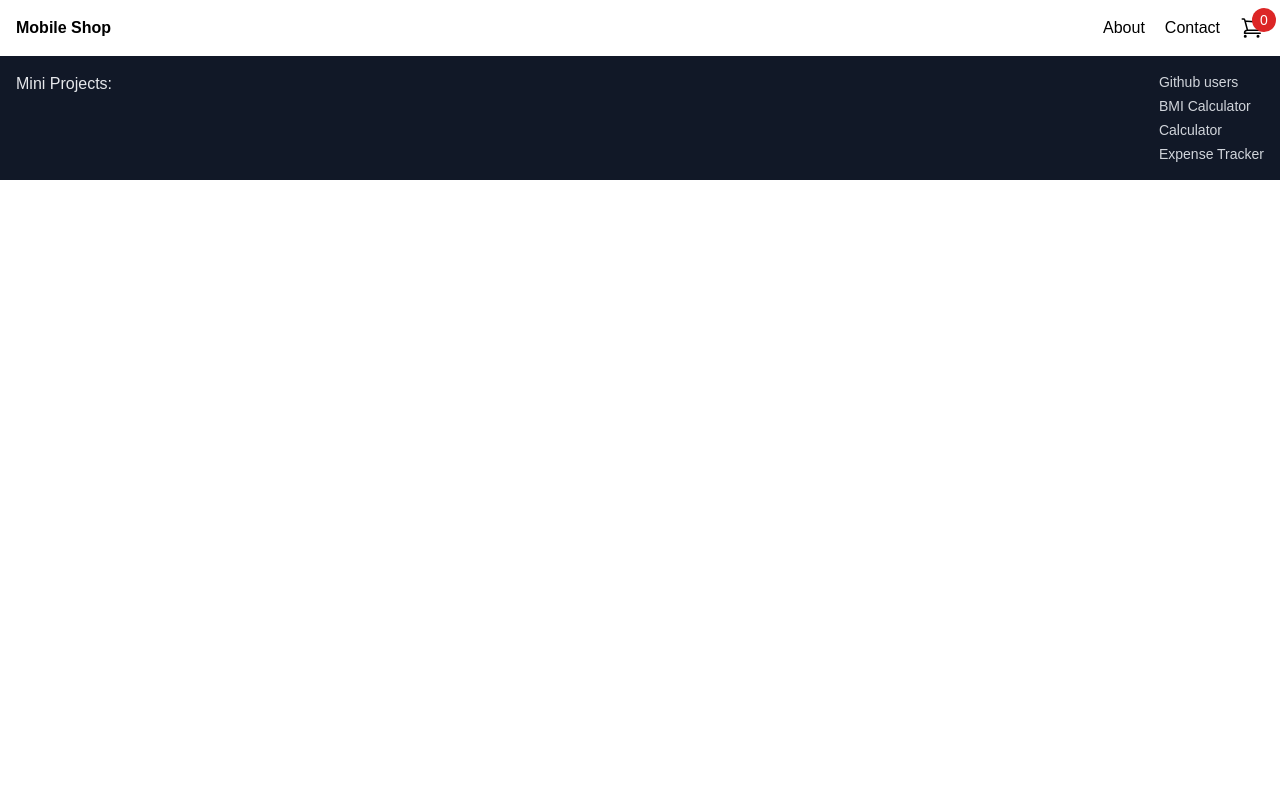
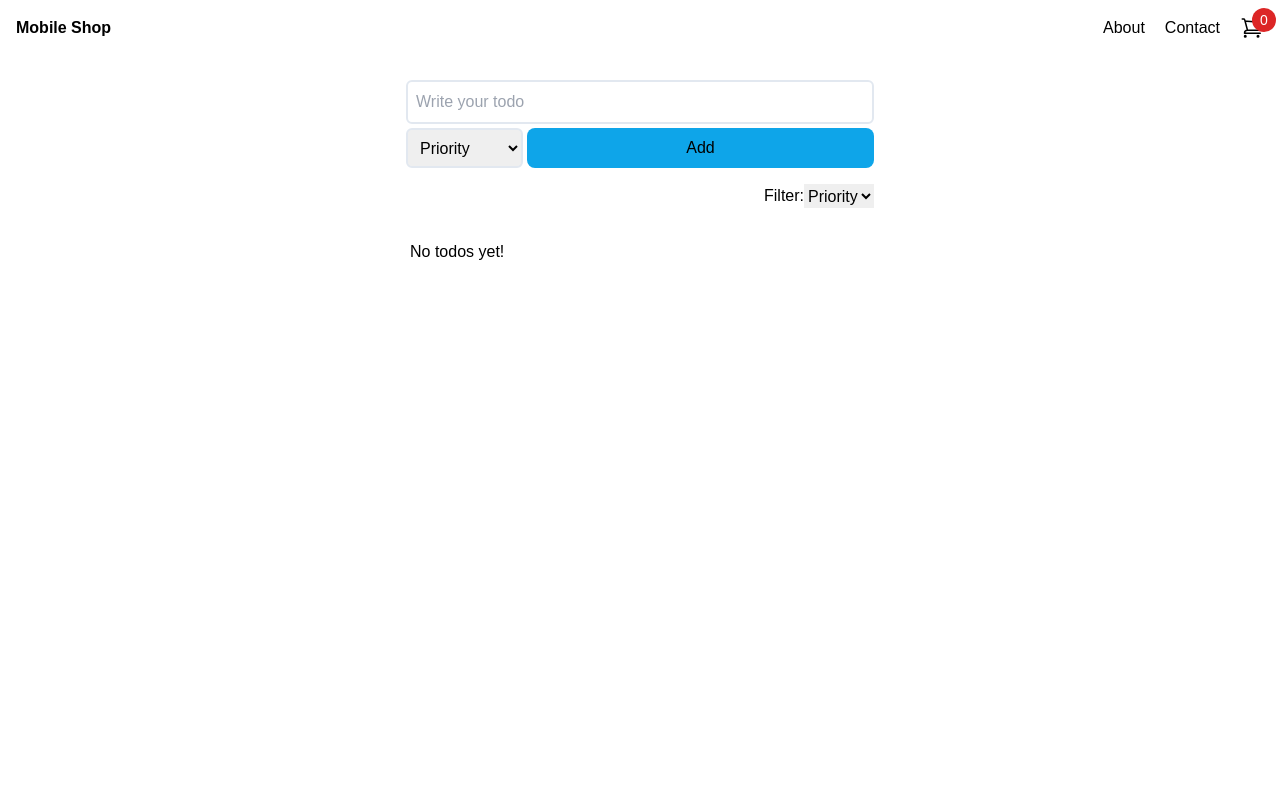
Before and after one commit to tilakjain619/First-React-App, a React (Vite) app: page /todo in a window 1280 px wide. Shown: the top 800 px of the page. Built offline with nearby package versions, Linux system fonts and the light colour scheme.

Commit message:
Create Todo app using useState and useEffect

```diff
--- a/src/App.jsx
+++ b/src/App.jsx
@@ -11,6 +11,7 @@ import Calculator from './Calculator'
 import BMICalculator from './BMICalculator'
 import ExpenseTracker from './ExpenseTracker'
 import Cart from './Cart'
+import TodoApp from './TodoApp'
 const App = () => {
 
   const [cart, setCart] = useState([]);
@@ -63,6 +64,7 @@ const App = () => {
           <Route path="/bmi-calculator" element={<BMICalculator/>}></Route>
           <Route path="/calculator" element={<Calculator/>}></Route>
           <Route path="/expense-tracker" element={<ExpenseTracker/>}></Route>
+          <Route path="/todo" element={<TodoApp/>}></Route>
         </Routes>
       )}
       {warning && <div className='px-4 py-3 bg-red-600 m-2 rounded-md text-gray-200 fixed z-10 top-4 right-4'><span>ℹ️</span> Item is already present</div>}
--- a/src/Footer.jsx
+++ b/src/Footer.jsx
@@ -12,6 +12,7 @@ const Footer = () => {
             <li><Link to="/bmi-calculator">BMI Calculator</Link></li>
             <li><Link to="/calculator">Calculator</Link></li>
             <li><Link to="/expense-tracker">Expense Tracker</Link></li>
+            <li><Link to="/todo">Todo App</Link></li>
         </ul>
    </footer>
   )
--- /dev/null
+++ b/src/TodoApp.jsx
@@ -0,0 +1,86 @@
+import React, { useEffect, useState } from 'react'
+
+const TodoApp = () => {
+  const [input, setInput] = useState("");
+  const [priority, setPriority] = useState("");
+  const [filter, setFilter] = useState("");
+  const [todos, setTodos] = useState([]);
+
+  const handleInput = (e) => {
+    setInput(e.target.value);
+  }
+  let newTodo;
+  const handleSubmit = (e) => {
+    e.preventDefault();
+    let id = todos.length - 1;
+    newTodo = {
+      "id": id + 1,
+      "task": input,
+      "priority": priority
+    }
+    setTodos([...todos, newTodo]);
+    setInput("");
+    setPriority("");
+  }
+  const handleDelete = (id) => {
+    const arr = todos.filter((todo) => todo.id !== id);
+    setTodos(arr);
+  }
+
+  function handlePriority(e) {
+    setPriority(e.target.value);
+  }
+  useEffect(()=>{
+    if(filter === 'high'){
+      setTodos(todos.sort((a, b) => b.priority.localeCompare(a.priority)));
+    }
+    else if(filter === 'low'){
+      setTodos(todos.sort((a, b) => a.priority.localeCompare(b.priority)));
+    }
+    else{
+      return;
+    }
+  }, [filter])
+  function handleFilter(e){
+    setFilter(e.target.value);
+  }
+  return (
+    <div className='min-h-screen'>
+      <div className='px-4 py-6 max-w-[500px] w-full mx-auto'>
+        <form className='flex gap-1 flex-wrap justify-center w-full'>
+          <input className='text-gray-700 w-full border-2 border-slate-200 px-2 py-2 rounded-md' required onChange={handleInput} type="text" placeholder='Write your todo' value={input} />
+          <select name='priority' className='border-2 w-1/4 border-slate-200 px-2 py-2 rounded-md' required onChange={handlePriority}>
+            <option value="">Priority</option>
+            <option value="high">High</option>
+            <option value="low">Low</option>
+          </select>
+          <button type='submit' className='flex-1 px-4 py-2 bg-sky-500 rounded-lg' onClick={handleSubmit}>Add</button>
+        </form>
+        <div className='flex justify-end pt-4'>
+          <span>Filter: </span>
+          <select onChange={handleFilter}>
+            <option value="">Priority</option>
+            <option value="high">High</option>
+            <option value="low">Low</option>
+          </select>
+        </div>
+        <ul className='py-4'>
+          {
+            todos.map((todo) => {
+              return (
+                <li className='bg-sky-100 px-4 border relative border-slate-200 shadow-md shadow-gray-100 py-3 rounded-md flex justify-between mt-4' key={todo.id}>
+                  {todo.task}
+                  <button className='bg-red-600 text-white px-2 py-1 text-xs rounded-md' onClick={() => handleDelete(todo.id)}>Remove</button>
+                  {todo.priority != 'none' && <span className='absolute right-0 -top-2 uppercase text-xs bg-orange-500 px-2 text-white rounded-full'>{todo.priority}</span>}
+                </li>
+              )
+            })
+          }
+          {todos.length == 0 && <li className='py-4 px-1'>No todos yet!</li>}
+        </ul>
+      </div>
+    </div>
+  )
+}
+
+export default TodoApp
```
